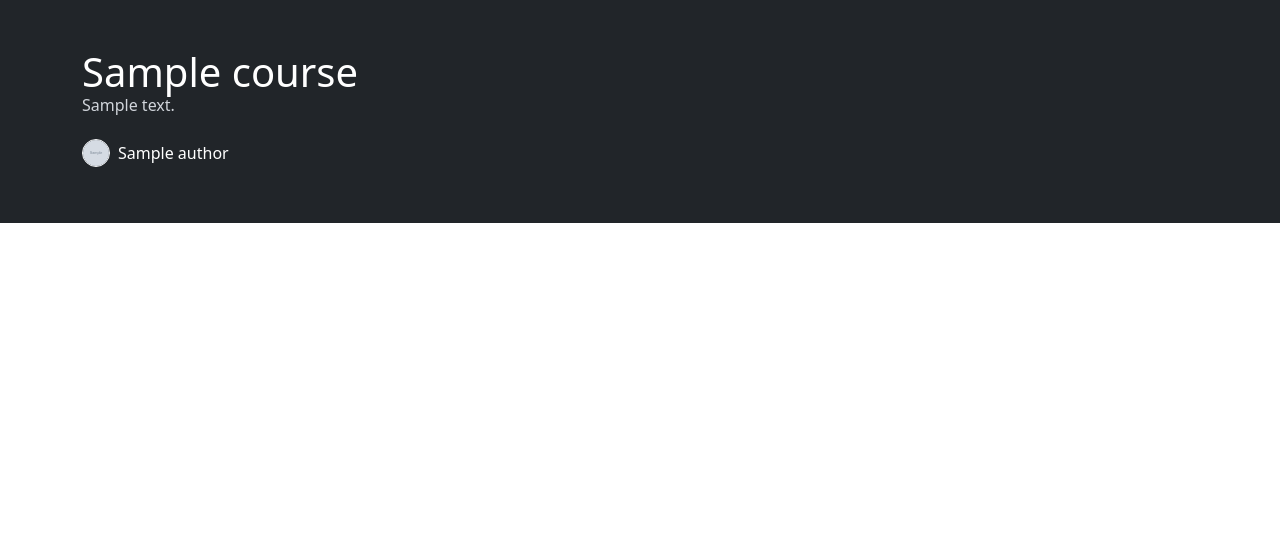
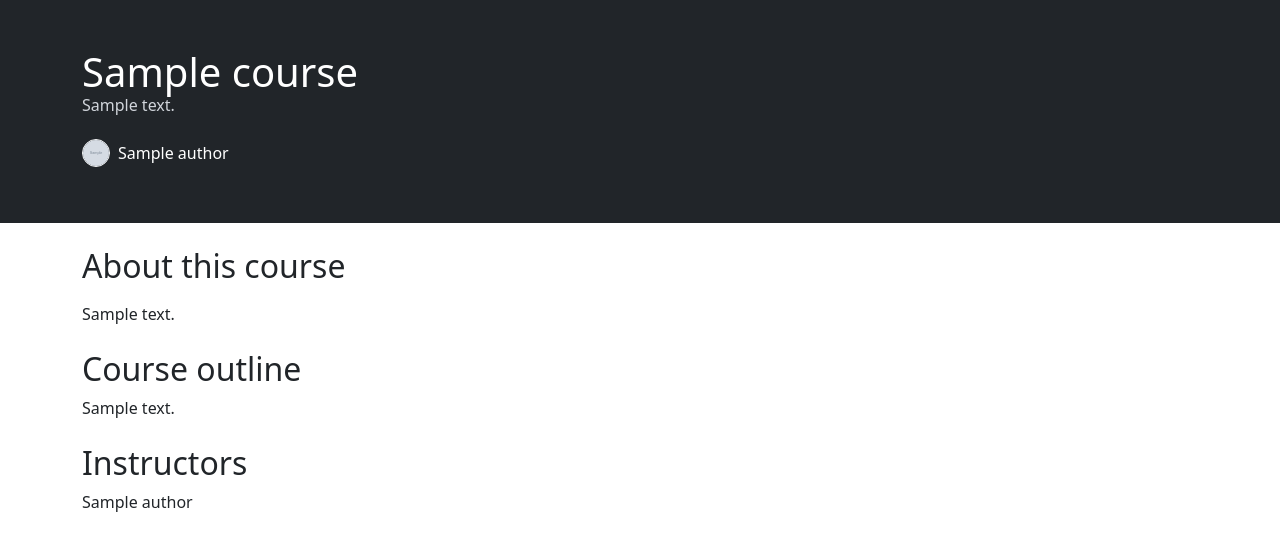
Before and after one commit to pipalacademy/riyaz, a Flask app: template riyaz/templates/course.html in a window 1280 px wide. Shown: the part 56-607 px from the top of the page. Run offline with Flask 2, Linux system fonts and the light colour scheme; the template is opened without the code that fills it: most values are stand-ins (such as "Sample title", 1, 10 or a date in 2020); grey boxes marked "Sample" are stand-in pictures.

Commit message:
#2: add about section for course

```diff
--- a/requirements.txt
+++ b/requirements.txt
@@ -1 +1,2 @@
 flask==2.2.2
+markdown==3.4.1
--- a/riyaz/app.py
+++ b/riyaz/app.py
@@ -1,4 +1,6 @@
 from flask import Flask, render_template
+
+import markdown
 
 from . import courses
 
@@ -52,3 +54,8 @@ def index():
     ]
 
     return render_template("index.html", courses=placeholder_courses)
+
+
+@app.template_filter('markdown')
+def md_to_html(md: str):
+    return markdown.markdown(md, extensions=["fenced_code"])
--- a/riyaz/templates/course.html
+++ b/riyaz/templates/course.html
@@ -28,10 +28,41 @@
 </div>
 {% endmacro %}
 
+{% macro CourseAbout(course) %}
+<h2>About this course</h2>
+<p>{{ course.description|markdown|safe }}</p>
+{% endmacro %}
+
+{% macro CourseOutline(course) %}
+<h2>Course outline</h2>
+<p>{{ course.about }}</p>
+{% endmacro %}
+
+{% macro CourseInstructors(course) %}
+<h2>Instructors</h2>
+<p>{{ course.authors|map(attribute='name')|join(',') }}</p>
+{% endmacro %}
+
+{% macro CourseInfo(course) %}
+<div class="mb-4">
+    {{ CourseAbout(course) }}
+</div>
+<div class="mb-4">
+    {{ CourseOutline(course) }}
+</div>
+<div class="mb-4">
+    {{ CourseInstructors(course) }}
+</div>
+{% endmacro %}
+
 {% block content %}
 <div class="text-bg-dark">
     <div class="container">
         {{ CourseHeader(course) }}
     </div>
 </div>
+
+<div class="container pt-4">
+    {{ CourseInfo(course) }}
+</div>
 {% endblock %}
```
Also changed, not shown: riyaz/courses.py (+12 -0 lines).
